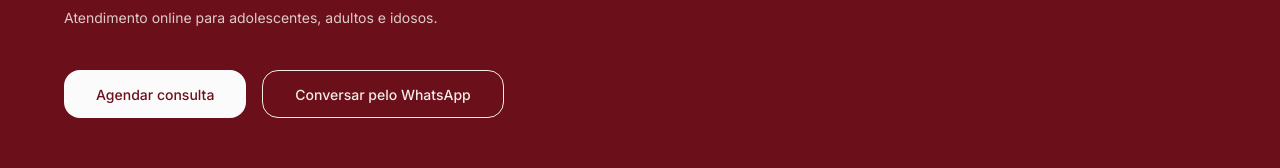
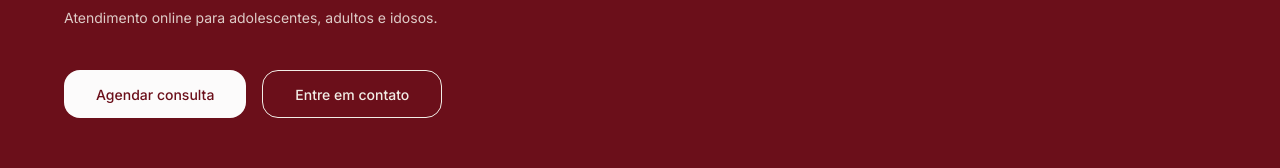
Before and after one commit to kaykiletieri/ana-luisa-psi, an Angular app: page / in a window 1280 px wide. Shown: the part 557-725 px from the top of the page. Built offline with nearby package versions, Linux system fonts and the light colour scheme; what lucide-angular would draw is missing.

Commit message:
feat: update btn hero section

```diff
--- a/src/app/features/home/hero/hero.html
+++ b/src/app/features/home/hero/hero.html
@@ -18,11 +18,11 @@
         </p>
 
         <div class="hero__actions">
-            <button class="hero__btn hero__btn--primary" (click)="scrollToContact()">
+            <button class="hero__btn hero__btn--primary" (click)="openWhatsApp()">
                 Agendar consulta
             </button>
-            <button class="hero__btn hero__btn--outline" (click)="openWhatsApp()">
-                Conversar pelo WhatsApp
+            <button class="hero__btn hero__btn--outline" (click)="scrollToContact()">
+                Entre em contato
             </button>
         </div>
     </div>
```
